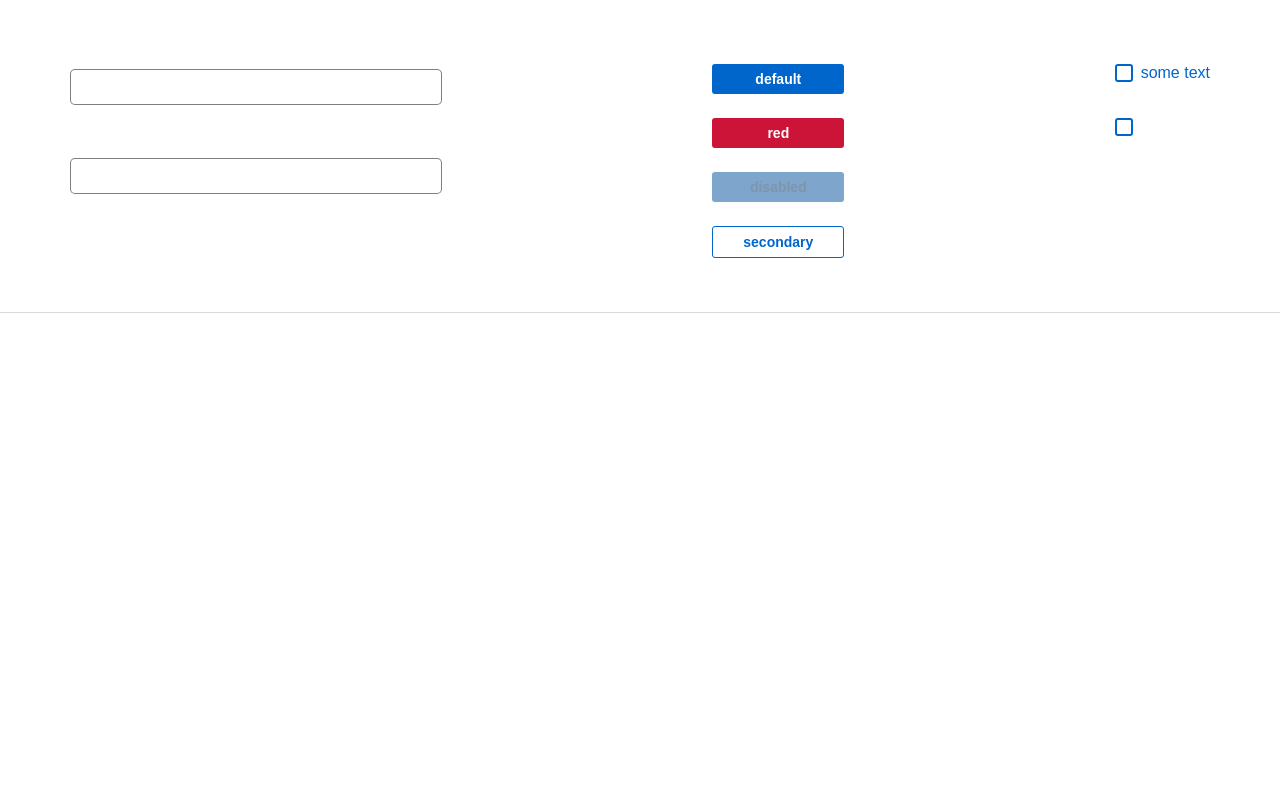
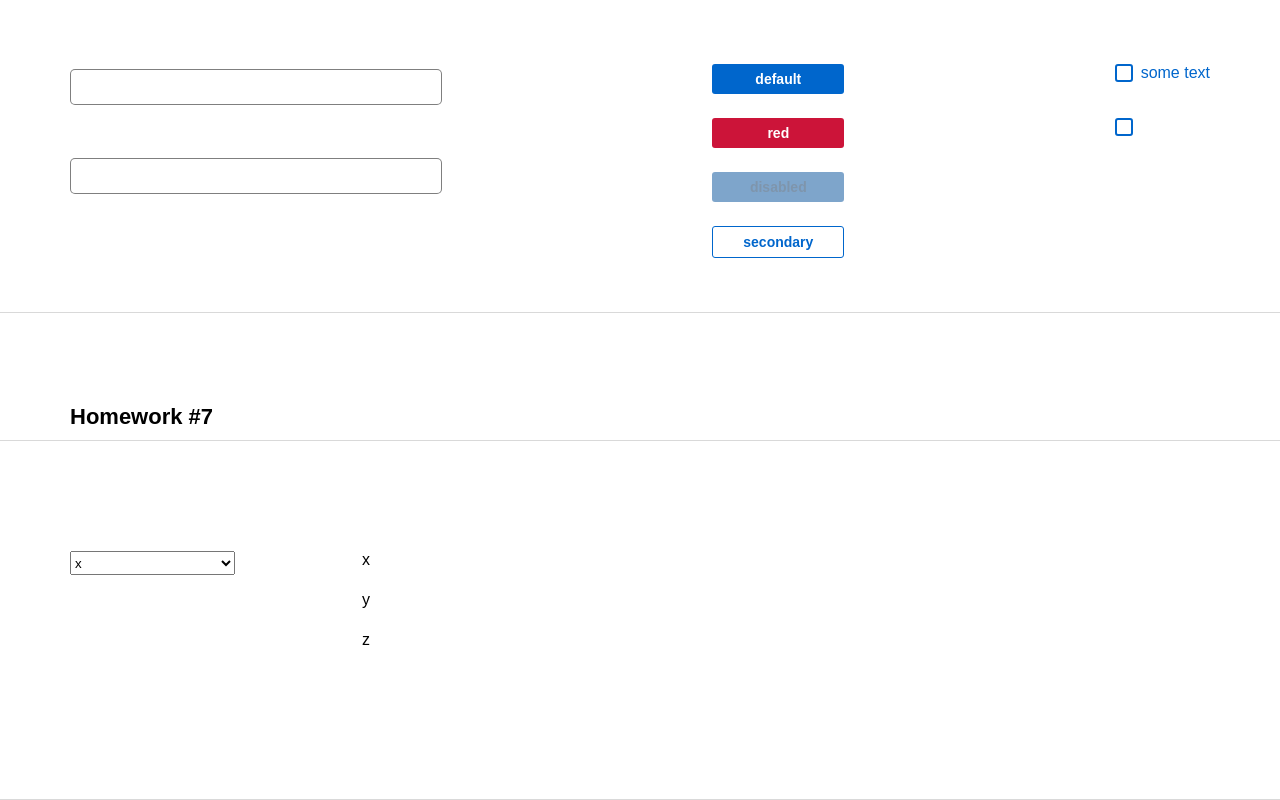
Before and after one commit to kalibria/HW2, a React (Create React App) app: page /#/pre-junior in a window 1280 px wide. Shown: the part 1487-2287 px from the top of the page. Before the commit the page ends 1800 px from the top, so only its background shows below. Built offline with nearby package versions, Linux system fonts and the light colour scheme.

Commit message:
solve logic part of the task

```diff
--- a/src/s1-main/App.tsx
+++ b/src/s1-main/App.tsx
@@ -5,6 +5,8 @@ import HW2 from "../s2-homeworks/hw02/HW2";
 import HW3 from "../s2-homeworks/hw03/HW3";
 import HW4 from "../s2-homeworks/hw04/HW4";
 import HW5 from "../s2-homeworks/hw05/HW5";
+import HW6 from "../s2-homeworks/hw06/HW6";
+import HW7 from "../s2-homeworks/hw07/HW7";
 
 
 function App() {
@@ -19,6 +21,7 @@ function App() {
 
             {/*при выполнении дз 5 и более - закомментировать здесь дз 1-4, так как они есть внутри дз 5*/}
             <HW5/>
+            <HW7/>
         </div>
     )
 }
--- a/src/s2-homeworks/hw07/HW7.module.css
+++ b/src/s2-homeworks/hw07/HW7.module.css
@@ -1,2 +1,4 @@
 .container {
+    display: flex;
+    gap: 127px
 }
--- a/src/s2-homeworks/hw07/HW7.tsx
+++ b/src/s2-homeworks/hw07/HW7.tsx
@@ -1,4 +1,4 @@
-import React, { useState } from 'react'
+import React, {useState} from 'react'
 import SuperSelect from './common/c5-SuperSelect/SuperSelect'
 import SuperRadio from './common/c6-SuperRadio/SuperRadio'
 import s2 from '../../s1-main/App.module.css'
@@ -11,20 +11,30 @@ import s from './HW7.module.css'
 * 4 - сделать стили в соответствии с дизайном
 * */
 
+export type OptionType = {
+    id: number
+    value: any
+}
+
+
 const arr = [
-    { id: 1, value: 'x' },
-    { id: 2, value: 'y' },
-    { id: 3, value: 'z' },
+    {id: 1, value: 'x'},
+    {id: 2, value: 'y'},
+    {id: 3, value: 'z'},
 ] // value может быть изменено
 
 const HW7 = () => {
     const [value, onChangeOption] = useState(1) // селект и радио должны работать синхронно
 
     return (
-        <div id={'hw7'}>
+        <div id={'hw7'} className={s2.hw}>
+            <div className={s2.container}>
                 <div className={s2.hwTitle}>Homework #7</div>
+            </div>
 
             {/*демонстрация возможностей компонент:*/}
+            <div className={s2.wrapper}>
+                <div className={s2.container}>
                     <div className={s2.hw}>
                         <div className={s.container}>
                             <div>
@@ -47,6 +57,8 @@ const HW7 = () => {
                         </div>
                     </div>
                 </div>
+            </div>
+        </div>
     )
 }
 
--- a/src/s2-homeworks/hw07/common/c5-SuperSelect/SuperSelect.module.css
+++ b/src/s2-homeworks/hw07/common/c5-SuperSelect/SuperSelect.module.css
@@ -1,4 +1,7 @@
 .select {
+    width: 165px;
+    height: 24px;
+
 }
 
 .select:focus {
--- a/src/s2-homeworks/hw07/common/c5-SuperSelect/SuperSelect.tsx
+++ b/src/s2-homeworks/hw07/common/c5-SuperSelect/SuperSelect.tsx
@@ -1,9 +1,12 @@
 import React, {
     SelectHTMLAttributes,
     DetailedHTMLProps,
-    ChangeEvent,
+    ChangeEvent, SetStateAction, Dispatch,
 } from 'react'
 import s from './SuperSelect.module.css'
+import {type} from "node:os";
+
+
 
 type DefaultSelectPropsType = DetailedHTMLProps<
     SelectHTMLAttributes<HTMLSelectElement>,
@@ -12,7 +15,7 @@ type DefaultSelectPropsType = DetailedHTMLProps<
 
 type SuperSelectPropsType = DefaultSelectPropsType & {
     options?: any[]
-    onChangeOption?: (option: any) => void
+    onChangeOption?: Dispatch<SetStateAction<number>>
 }
 
 const SuperSelect: React.FC<SuperSelectPropsType> = ({
@@ -37,6 +40,9 @@ const SuperSelect: React.FC<SuperSelectPropsType> = ({
 
     const onChangeCallback = (e: ChangeEvent<HTMLSelectElement>) => {
         // делают студенты
+        if(onChangeOption){
+            onChangeOption(+e.currentTarget.value)
+        }
     }
 
     const finalSelectClassName = s.select + (className ? ' ' + className : '')
--- a/src/s2-homeworks/hw07/common/c6-SuperRadio/SuperRadio.module.css
+++ b/src/s2-homeworks/hw07/common/c6-SuperRadio/SuperRadio.module.css
@@ -1,7 +1,19 @@
 .radio {
+    margin-right: 11px;
+    display: none;
+
 }
 
 .radio::before {
+    content: "";
+    width: 20px;
+    height: 20px;
+    position: absolute;
+    border: solid blue;
+    border-width: 0 2px 2px 0;
+    transform: rotate(45deg);
+    left: 7px;
+    top: 3px;
 }
 
 
@@ -9,7 +21,18 @@
 }
 
 .label {
+    position: relative;
+    width: 100px;
+    height: auto;
 }
 
 .options {
+    display: flex;
+    flex-direction: column;
+    gap: 22px
 }
+
+.span {
+    font-weight: 400;
+    font-size: 16px;
+}
--- a/src/s2-homeworks/hw07/common/c6-SuperRadio/SuperRadio.tsx
+++ b/src/s2-homeworks/hw07/common/c6-SuperRadio/SuperRadio.tsx
@@ -2,9 +2,10 @@ import React, {
     ChangeEvent,
     InputHTMLAttributes,
     DetailedHTMLProps,
-    HTMLAttributes,
+    HTMLAttributes, Dispatch, SetStateAction, useState,
 } from 'react'
 import s from './SuperRadio.module.css'
+import {OptionType} from "../../HW7";
 
 type DefaultRadioPropsType = DetailedHTMLProps<
     InputHTMLAttributes<HTMLInputElement>,
@@ -17,8 +18,8 @@ type DefaultSpanPropsType = DetailedHTMLProps<
 >
 
 type SuperRadioPropsType = Omit<DefaultRadioPropsType, 'type'> & {
-    options?: any[]
-    onChangeOption?: (option: any) => void
+    options?: OptionType[]
+    onChangeOption?: Dispatch<SetStateAction<number>>
 
     spanProps?: DefaultSpanPropsType // пропсы для спана
 }
@@ -36,7 +37,16 @@ const SuperRadio: React.FC<SuperRadioPropsType> = ({
 }) => {
     const onChangeCallback = (e: ChangeEvent<HTMLInputElement>) => {
         // делают студенты
+
+        if(onChangeOption && e.currentTarget.checked){
+            const checkedOption = options?.find(o => o.value ===  e.currentTarget.name);
+            if(checkedOption){
+                onChangeOption(checkedOption.id)
+            }
+        }
     }
+
+    const selectedOption = options?.find(o => o.id === value)
 
     const finalRadioClassName = s.radio + (className ? ' ' + className : '')
     const spanClassName = s.span + (spanProps?.className ? ' ' + spanProps.className : '')
@@ -48,6 +58,9 @@ const SuperRadio: React.FC<SuperRadioPropsType> = ({
                       id={id + '-input-' + o.id}
                       className={finalRadioClassName}
                       type={'radio'}
+                      name={o.value}
+                      checked={selectedOption && selectedOption.id === o.id}
+                      value={o.value}
                       // name, checked, value делают студенты
 
                       onChange={onChangeCallback}
```
Lines whose indentation alone changed are shown as unchanged.
